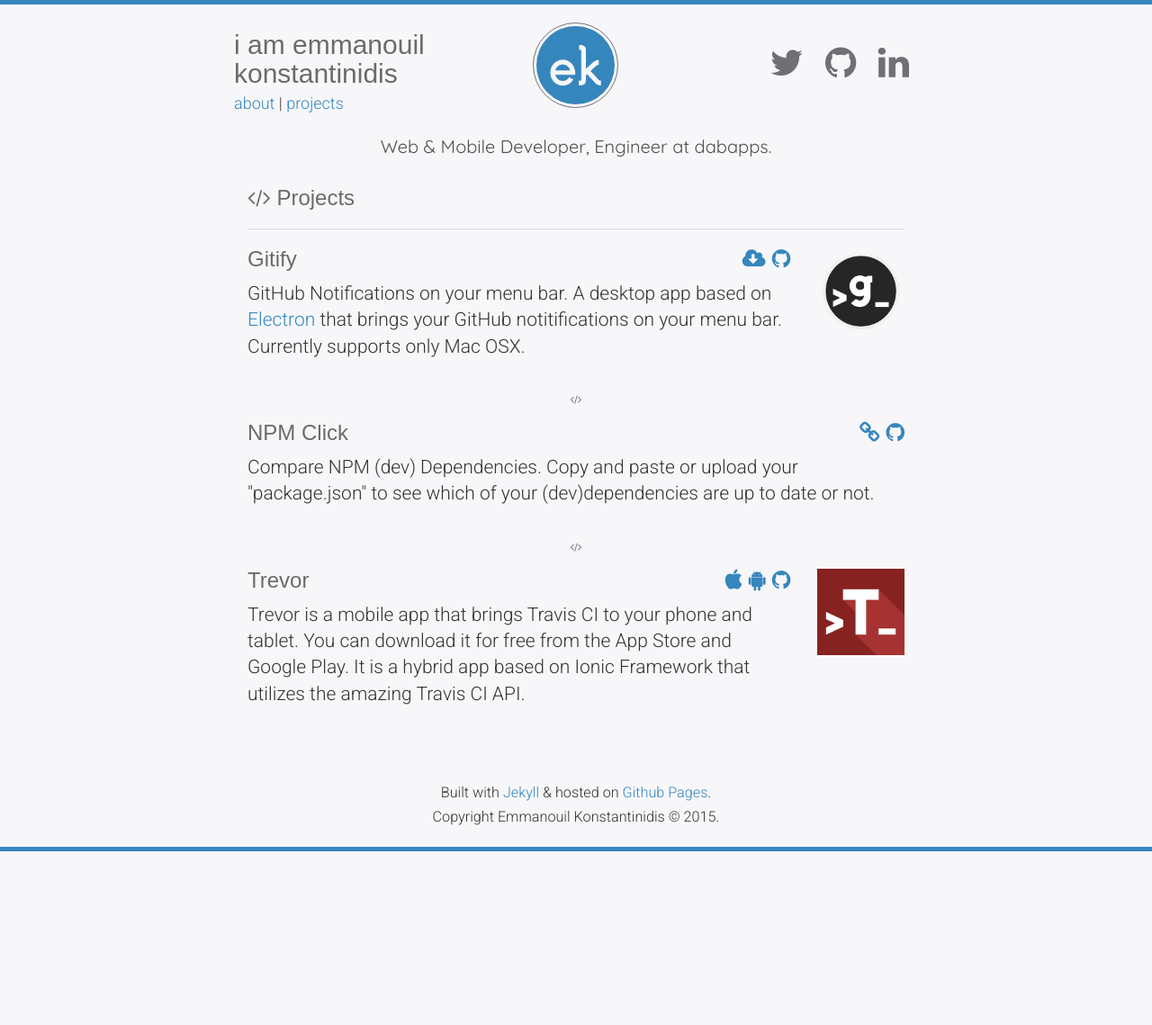
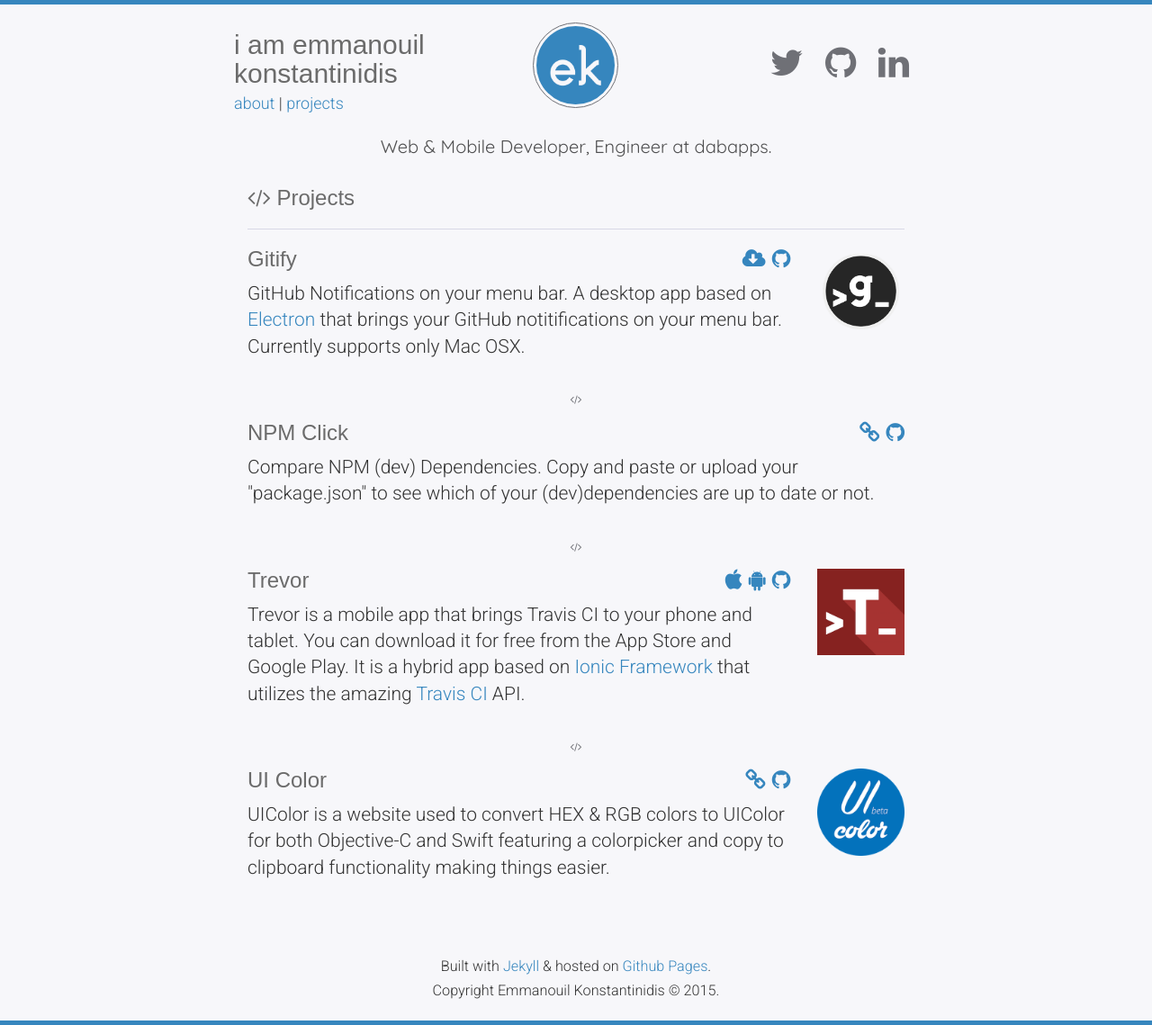
Before and after one commit to manosim/manos.im, a Jekyll site: the page built from projects.md, in a window 1280 px wide. Shown: the whole page at 90% size. Built offline with Jekyll 4.4.1, drawn with Linux system fonts in a browser that asks for light colours; some web fonts are replaced; before the commit the page ends 946 px from its top, so only the background shows below that.

Commit message:
UI Color

```diff
--- a/projects.md
+++ b/projects.md
@@ -43,11 +43,27 @@
         <a href="http://play.google.com/store/apps/details?id=com.iamemmanouil.trevor" target="_blank"><i class="fa fa-android pull-right"></i></a>
         <a href="http://itunes.apple.com/app/id962155187" target="_blank"><i class="fa fa-apple pull-right"></i></a>
       </h3>
-      <p class="lead">Trevor is a mobile app that brings Travis CI to your phone and tablet. You can download it for free from the App Store and Google Play. It is a hybrid app based on Ionic Framework that utilizes the amazing Travis CI API.</p>
+      <p class="lead">Trevor is a mobile app that brings Travis CI to your phone and tablet. You can download it for free from the App Store and Google Play. It is a hybrid app based on <a href="http://www.ionicframework.com/" target="_blank">Ionic Framework</a> that utilizes the amazing <a href="http://www.travis-ci.org/" target="_blank">Travis CI</a> API.</p>
     </div>
     <div class="col-sm-2">
       <img class="img-responsive" alt="Trevor" src="/static/images/projects/trevor.png">
     </div>
   </div>
 
+  <div class="hr-code"><i class="fa fa-code"></i></div>
+
+    <div class="row project">
+      <div class="col-sm-10">
+        <h3>
+          UI Color
+          <a href="https://github.com/ekonstantinidis/ui-color" target="_blank"><i class="fa fa-github pull-right"></i></a>
+          <a href="http://uicolor.io/" target="_blank"><i class="fa fa-link pull-right"></i></a>
+        </h3>
+        <p class="lead">UIColor is a website used to convert HEX & RGB colors to UIColor for both Objective-C and Swift featuring a colorpicker and copy to clipboard functionality making things easier.</p>
+      </div>
+      <div class="col-sm-2">
+        <img class="img-responsive" alt="UI Color" src="/static/images/projects/uicolor.png">
+      </div>
+    </div>
+
 </div>
```
Also changed, not shown: static/images/projects/uicolor.png (added).
